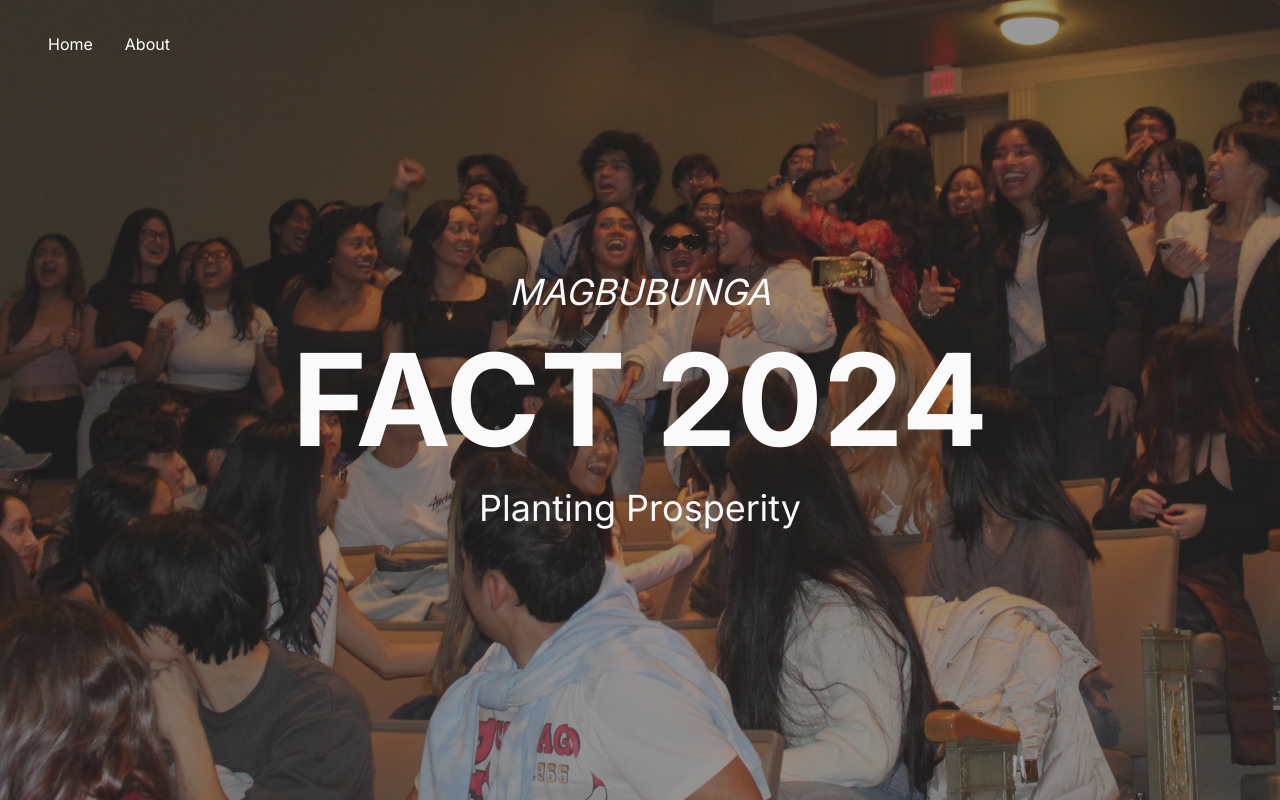
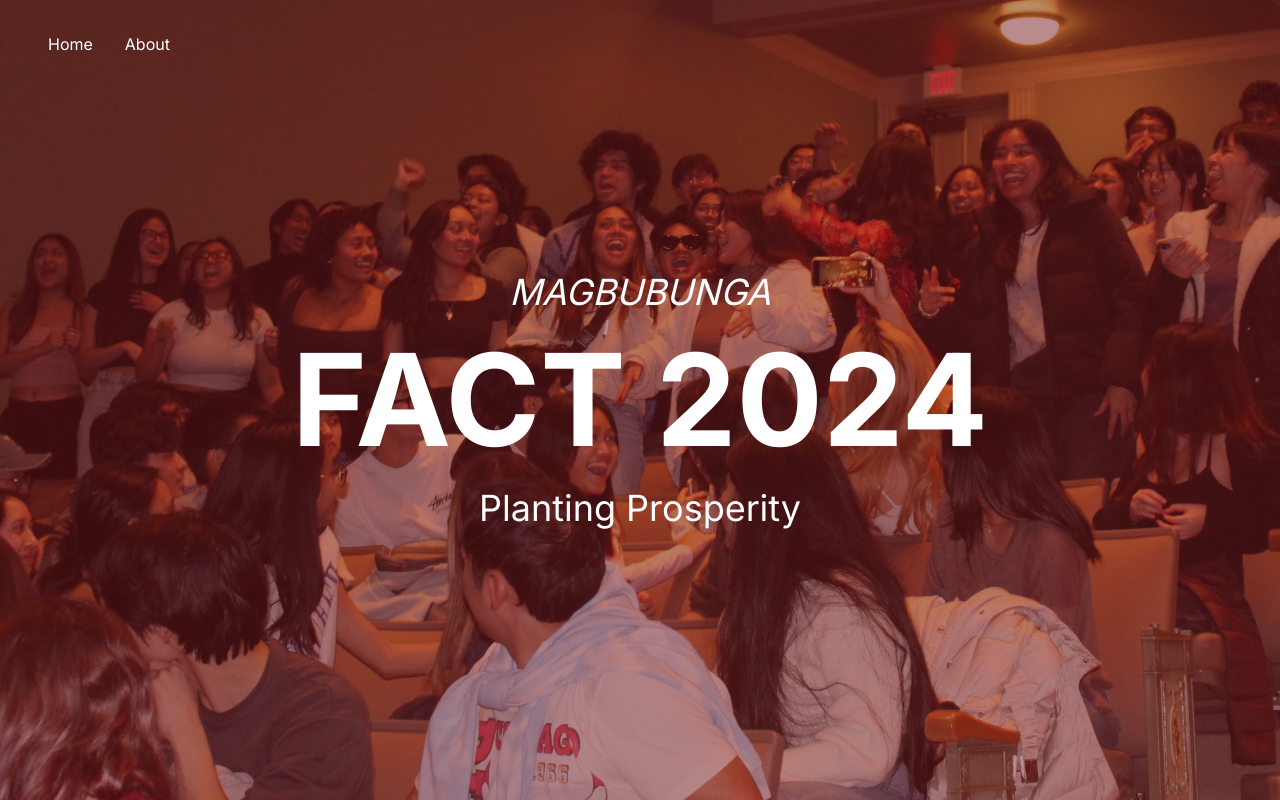
Before and after one commit to filipinx-americans-coming-together/fact-website-frontend, a Next.js app: page / in a window 1280 px wide. Built offline with nearby package versions, Linux system fonts and the light colour scheme.

Commit message:
added global colors

```diff
--- a/src/app/globals.css
+++ b/src/app/globals.css
@@ -5,9 +5,13 @@
 :root {
   --foreground-rgb: 250, 250, 250;
   --background-rgb: 50, 50, 50;
+  --background-primary: #72161D;
+  --text-primary: #FFFFFF;
+  --highlight-primary: #FAD215;
+  --highlight-secondary: #F8F7DA;
 }
 
 body {
-  color: rgb(var(--foreground-rgb));
-  background: rgb(var(--background-rgb));
+  color: var(--text-primary);
+  background: var(--background-primary);
 }
```
